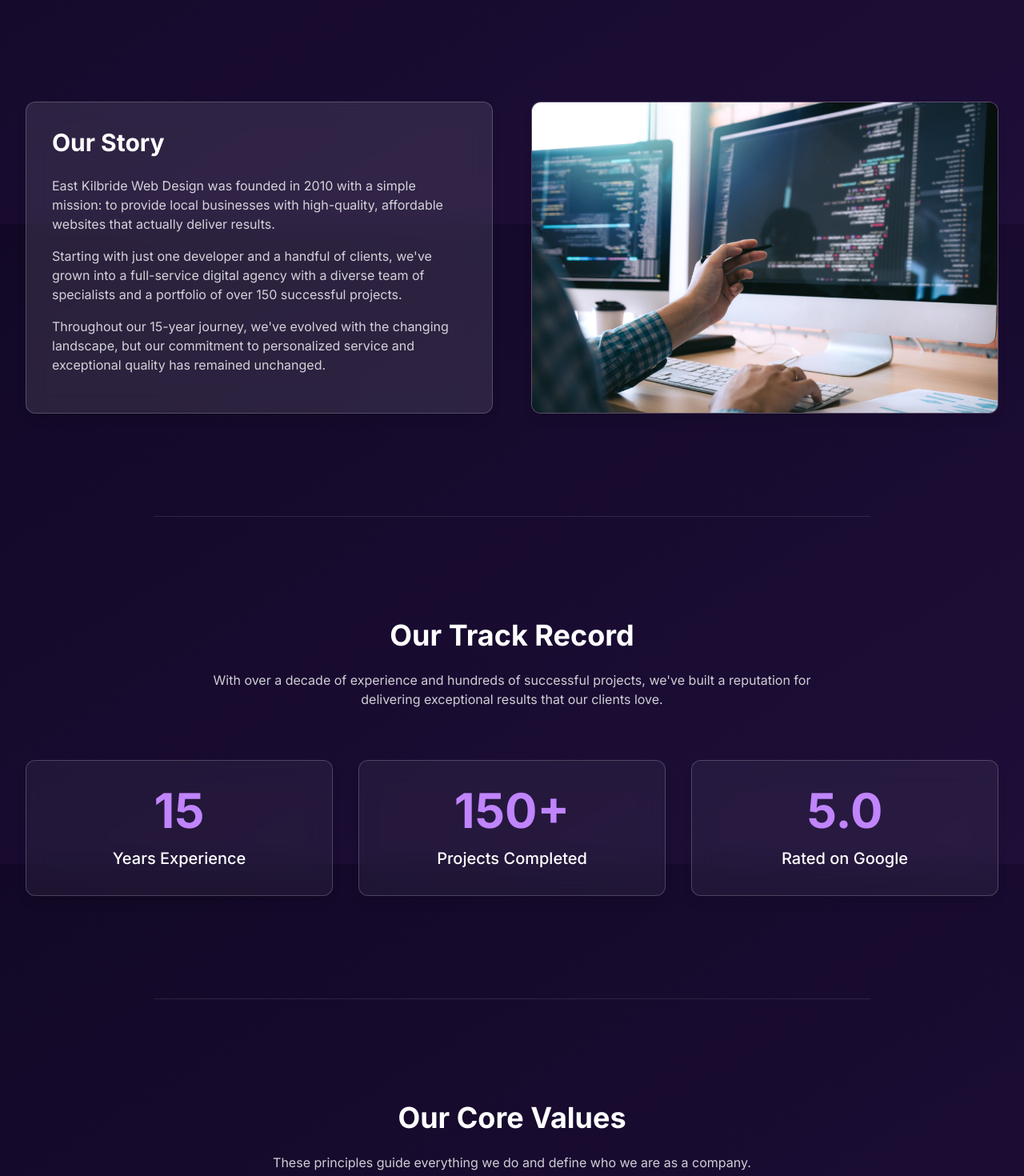
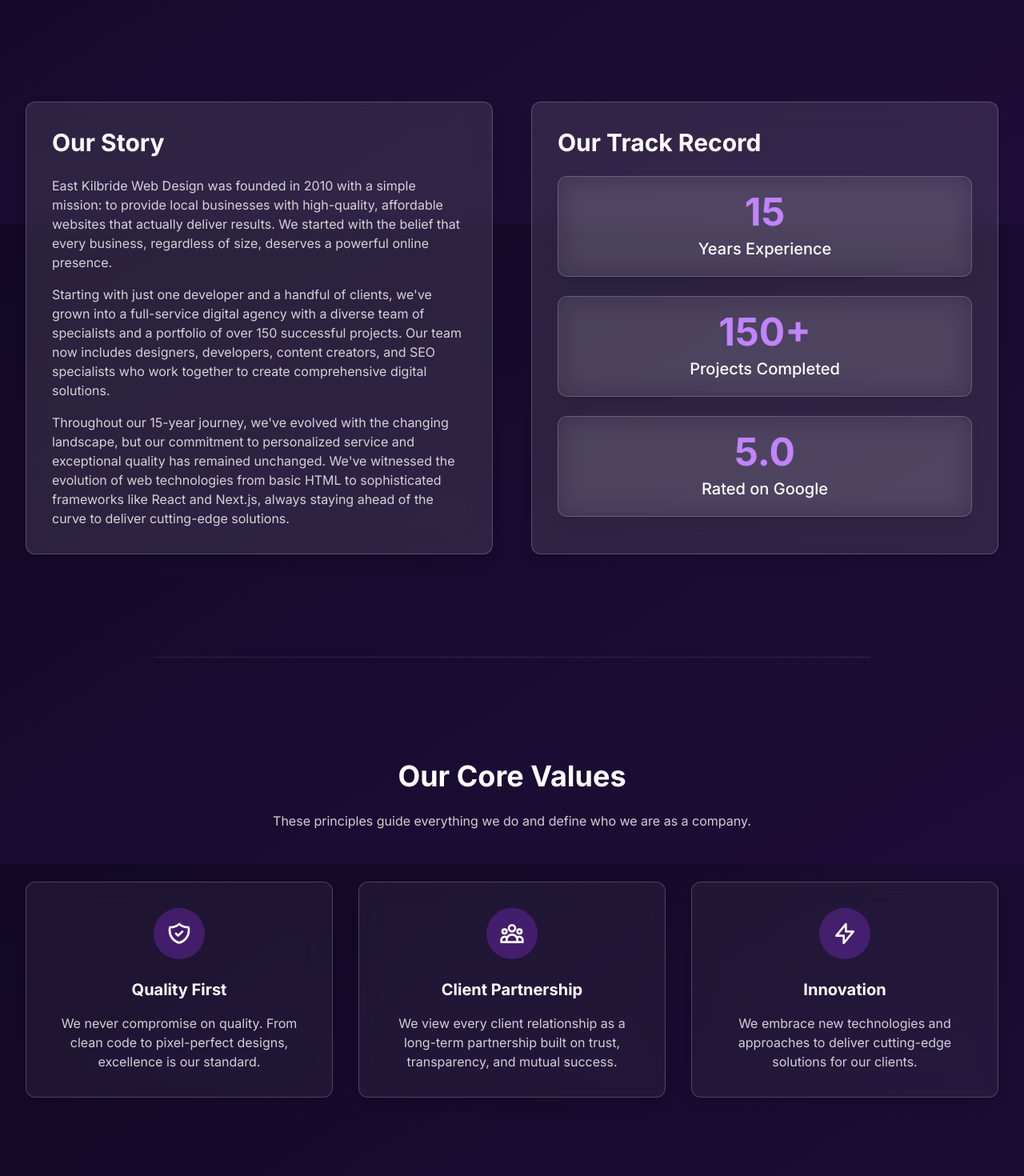
Before and after one commit to matthewmarleyuk/EK-Web-Design, a Next.js app: page /about in a window 1280 px wide. Shown: the part 520-1990 px from the top of the page at 80% size. Built offline with nearby package versions, Linux system fonts and the light colour scheme.

Commit message:
Update About page: replace image with stats, expand story content, change icon color to white

```diff
--- a/src/app/about/page.tsx
+++ b/src/app/about/page.tsx
@@ -53,57 +53,35 @@ export default function About() {
               <h2 className="text-3xl font-bold mb-6">Our Story</h2>
               <div className="space-y-4 text-white/80">
                 <p>
-                  East Kilbride Web Design was founded in 2010 with a simple mission: to provide local businesses with high-quality, affordable websites that actually deliver results.
+                  East Kilbride Web Design was founded in 2010 with a simple mission: to provide local businesses with high-quality, affordable websites that actually deliver results. We started with the belief that every business, regardless of size, deserves a powerful online presence.
                 </p>
                 <p>
-                  Starting with just one developer and a handful of clients, we've grown into a full-service digital agency with a diverse team of specialists and a portfolio of over 150 successful projects.
+                  Starting with just one developer and a handful of clients, we've grown into a full-service digital agency with a diverse team of specialists and a portfolio of over 150 successful projects. Our team now includes designers, developers, content creators, and SEO specialists who work together to create comprehensive digital solutions.
                 </p>
                 <p>
-                  Throughout our 15-year journey, we've evolved with the changing landscape, but our commitment to personalized service and exceptional quality has remained unchanged.
+                  Throughout our 15-year journey, we've evolved with the changing landscape, but our commitment to personalized service and exceptional quality has remained unchanged. We've witnessed the evolution of web technologies from basic HTML to sophisticated frameworks like React and Next.js, always staying ahead of the curve to deliver cutting-edge solutions.
                 </p>
               </div>
             </div>
 
-            <div className="glass overflow-hidden rounded-2xl flex items-center justify-center">
-              {/* Using standard img tag with proper path handling */}
-              <img
-                src={getImagePath('/images/shutterstock_1440732200.jpg')}
-                alt="Professional web developer working on code"
-                className="w-full h-full object-cover"
-                loading="eager"
-              />
-            </div>
-          </div>
-        </div>
-      </section>
+            <div className="glass p-8 rounded-2xl">
+              <h2 className="text-3xl font-bold mb-6">Our Track Record</h2>
+              <div className="space-y-6">
+                <div className="glass-darker p-5 rounded-xl text-center">
+                  <div className="text-5xl font-bold mb-2 text-purple-400">15</div>
+                  <p className="text-xl font-medium">Years Experience</p>
+                </div>
 
-      {/* Divider */}
-      <div className="section-divider" aria-hidden="true"></div>
+                <div className="glass-darker p-5 rounded-xl text-center">
+                  <div className="text-5xl font-bold mb-2 text-purple-400">150+</div>
+                  <p className="text-xl font-medium">Projects Completed</p>
+                </div>
 
-      {/* Stats Section */}
-      <section className="section py-16" id="stats">
-        <div className="container">
-          <div className="text-center max-w-3xl mx-auto mb-16">
-            <h2 className="text-3xl md:text-4xl font-bold mb-6">Our Track Record</h2>
-            <p className="text-white/80">
-              With over a decade of experience and hundreds of successful projects, we've built a reputation for delivering exceptional results that our clients love.
-            </p>
-          </div>
-
-          <div className="grid grid-cols-1 md:grid-cols-3 gap-8">
-            <div className="glass-darker p-8 text-center">
-              <div className="text-5xl md:text-6xl font-bold mb-4 text-purple-400">15</div>
-              <p className="text-xl font-medium">Years Experience</p>
-            </div>
-
-            <div className="glass-darker p-8 text-center">
-              <div className="text-5xl md:text-6xl font-bold mb-4 text-purple-400">150+</div>
-              <p className="text-xl font-medium">Projects Completed</p>
-            </div>
-
-            <div className="glass-darker p-8 text-center">
-              <div className="text-5xl md:text-6xl font-bold mb-4 text-purple-400">5.0</div>
-              <p className="text-xl font-medium">Rated on Google</p>
+                <div className="glass-darker p-5 rounded-xl text-center">
+                  <div className="text-5xl font-bold mb-2 text-purple-400">5.0</div>
+                  <p className="text-xl font-medium">Rated on Google</p>
+                </div>
+              </div>
             </div>
           </div>
         </div>
@@ -125,7 +103,7 @@ export default function About() {
           <div className="grid grid-cols-1 md:grid-cols-3 gap-8">
             <div className="glass-darker p-8 rounded-2xl h-full">
               <div className="mb-6 text-center">
-                <div className="w-16 h-16 rounded-full bg-purple-600/30 text-purple-400 mx-auto flex items-center justify-center">
+                <div className="w-16 h-16 rounded-full bg-purple-600/30 text-white mx-auto flex items-center justify-center">
                   <svg width="32" height="32" fill="none" viewBox="0 0 24 24" stroke="currentColor">
                     <path strokeLinecap="round" strokeLinejoin="round" strokeWidth={2} d="M9 12l2 2 4-4m5.618-4.016A11.955 11.955 0 0112 2.944a11.955 11.955 0 01-8.618 3.04A12.02 12.02 0 003 9c0 5.591 3.824 10.29 9 11.622 5.176-1.332 9-6.03 9-11.622 0-1.042-.133-2.052-.382-3.016z" />
                   </svg>
@@ -139,7 +117,7 @@ export default function About() {
 
             <div className="glass-darker p-8 rounded-2xl h-full">
               <div className="mb-6 text-center">
-                <div className="w-16 h-16 rounded-full bg-purple-600/30 text-purple-400 mx-auto flex items-center justify-center">
+                <div className="w-16 h-16 rounded-full bg-purple-600/30 text-white mx-auto flex items-center justify-center">
                   <svg width="32" height="32" fill="none" viewBox="0 0 24 24" stroke="currentColor">
                     <path strokeLinecap="round" strokeLinejoin="round" strokeWidth={2} d="M17 20h5v-2a3 3 0 00-5.356-1.857M17 20H7m10 0v-2c0-.656-.126-1.283-.356-1.857M7 20H2v-2a3 3 0 015.356-1.857M7 20v-2c0-.656.126-1.283.356-1.857m0 0a5.002 5.002 0 019.288 0M15 7a3 3 0 11-6 0 3 3 0 016 0zm6 3a2 2 0 11-4 0 2 2 0 014 0zM7 10a2 2 0 11-4 0 2 2 0 014 0z" />
                   </svg>
@@ -153,7 +131,7 @@ export default function About() {
 
             <div className="glass-darker p-8 rounded-2xl h-full">
               <div className="mb-6 text-center">
-                <div className="w-16 h-16 rounded-full bg-purple-600/30 text-purple-400 mx-auto flex items-center justify-center">
+                <div className="w-16 h-16 rounded-full bg-purple-600/30 text-white mx-auto flex items-center justify-center">
                   <svg width="32" height="32" fill="none" viewBox="0 0 24 24" stroke="currentColor">
                     <path strokeLinecap="round" strokeLinejoin="round" strokeWidth={2} d="M13 10V3L4 14h7v7l9-11h-7z" />
                   </svg>
```
